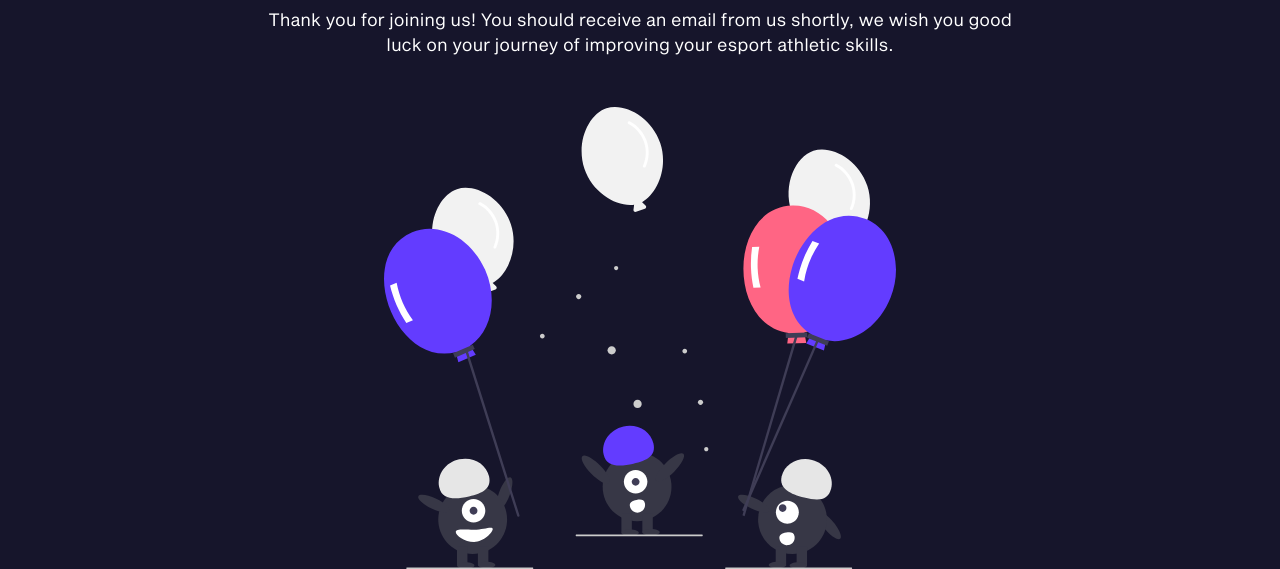
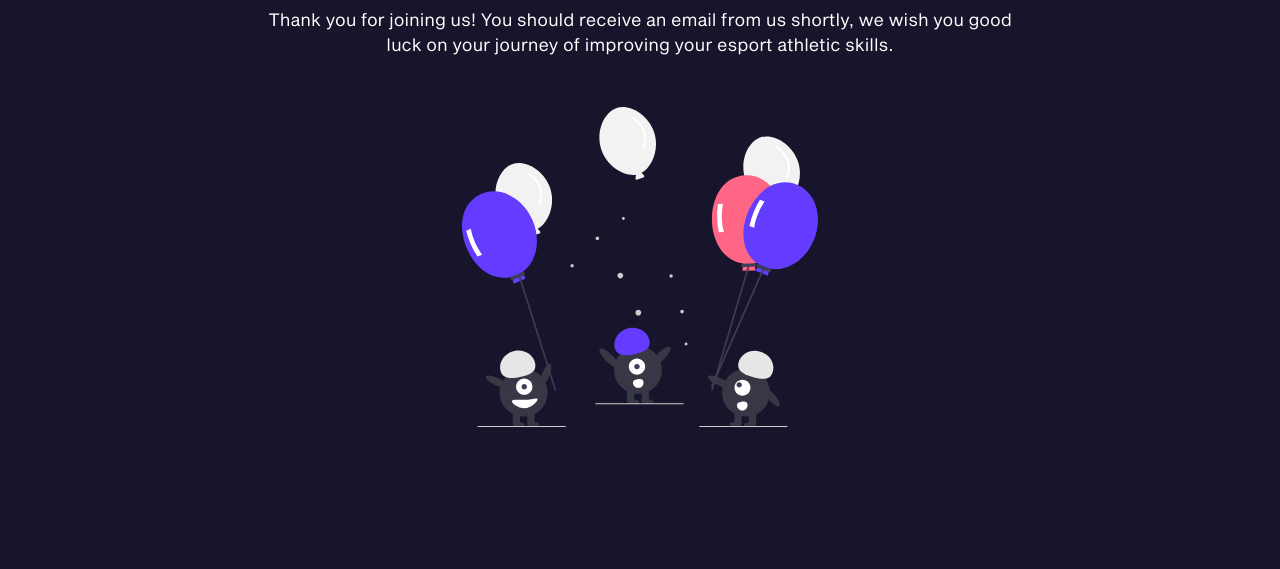
Before and after one commit to lelekaspb/signifly-project, a website built with Vite: page form5.html in a window 1280 px wide. Shown: the part 240-809 px from the top of the page. Built offline with nearby package versions, Linux system fonts and the light colour scheme.

Commit message:
pic size

```diff
--- a/styles/form4-5.scss
+++ b/styles/form4-5.scss
@@ -133,8 +133,8 @@ button {
 }
 
 .form5-pic {
-  width: 40vw;
-  height: auto;
+  height: 40vh;
+  width: auto;
 }
 
 .thankyou-wrap {
```
